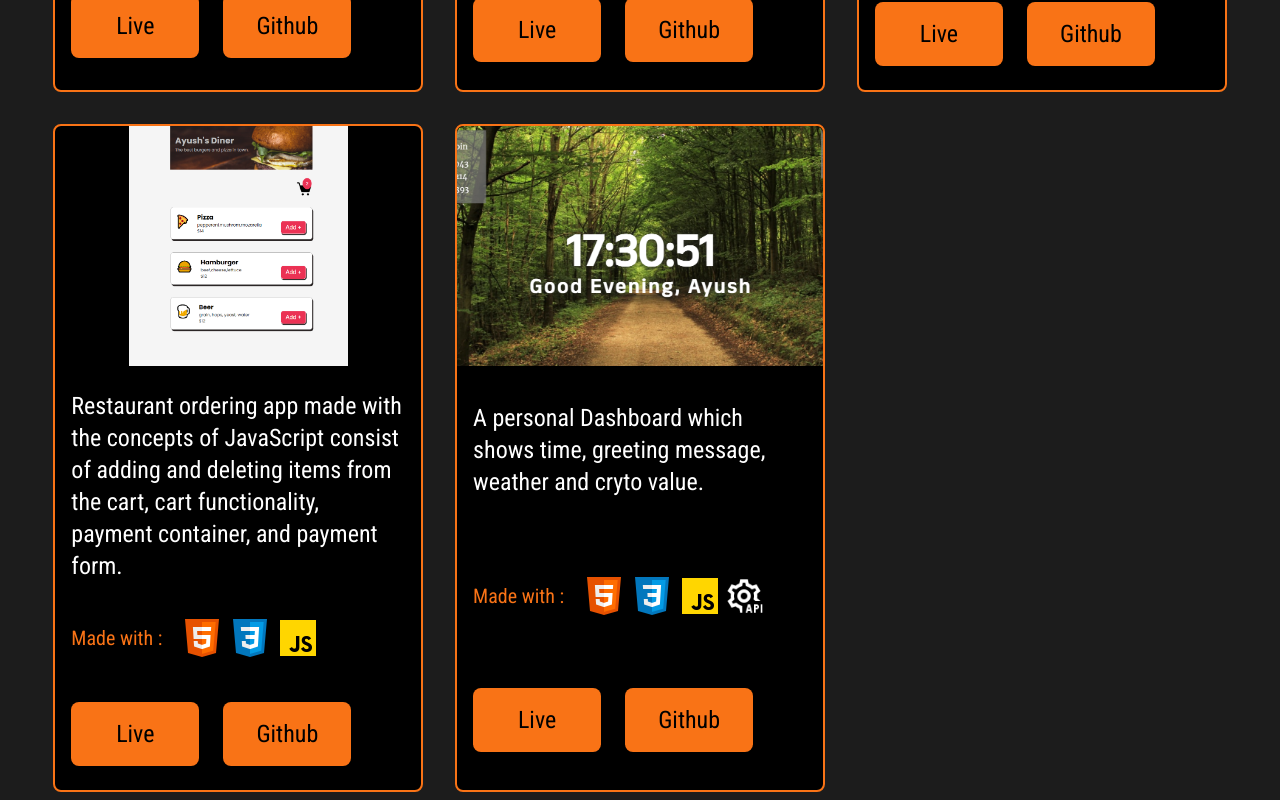
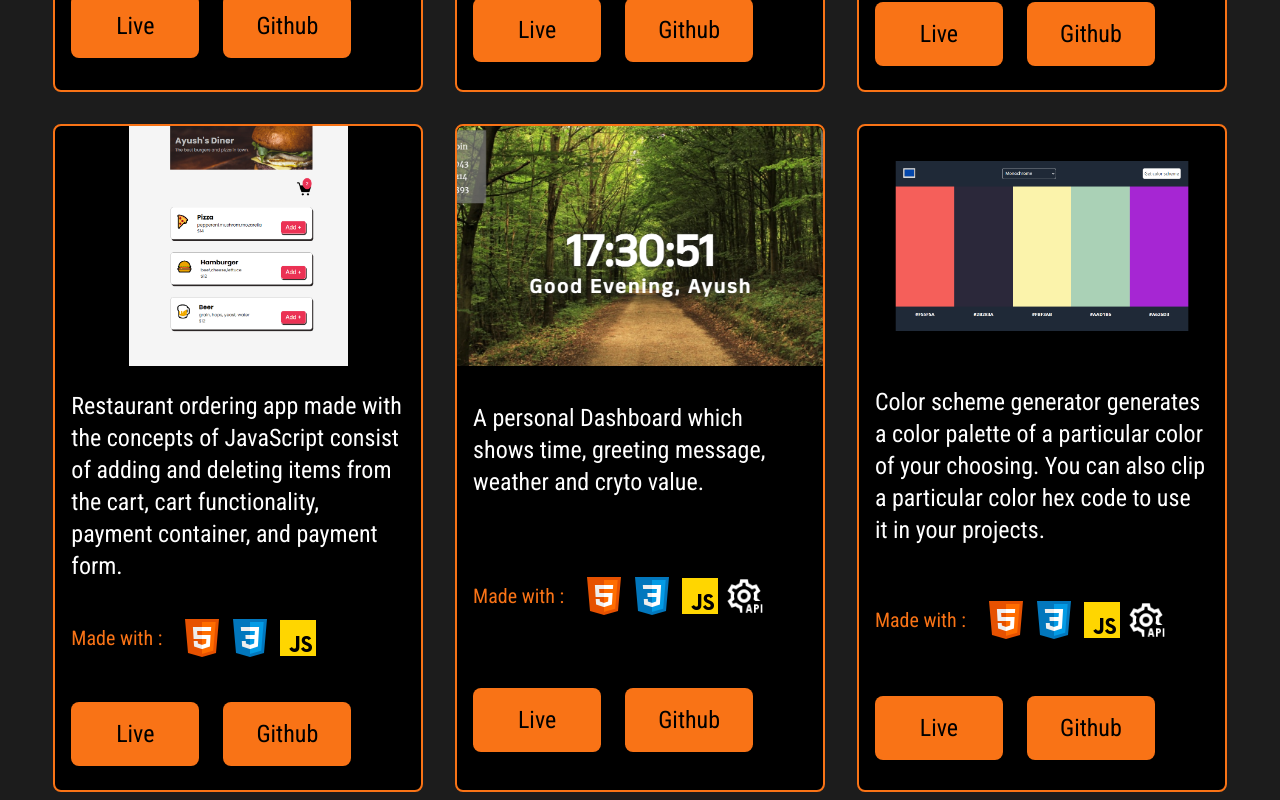
Before and after one commit to Ayush1M/Portfolio-React, a React (Vite) app: page /projects in a window 1280 px wide. Shown: the part 780-1580 px from the top of the page. Built offline with nearby package versions, Linux system fonts and the light colour scheme.

Commit message:
Added a project.

```diff
--- a/src/components/Projects.jsx
+++ b/src/components/Projects.jsx
@@ -4,6 +4,7 @@ import project2 from "../projects/project-image-2.png";
 import project3 from "../projects/project-image-3.png";
 import project4 from "../projects/project-image-4.png";
 import project5 from "../projects/project-image-5.png";
+import project6 from "../projects/project-image-6.png";
 import react from "../images/icons/react-icon.png";
 import css from "../images/icons/css-icon.png";
 import html from "../images/icons/html-icon.png";
@@ -187,6 +188,43 @@ export default function Projects() {
             </a>
           </div>
         </div>
+
+        <div className="border-2 border-orange-500 rounded-lg bg-black grid grid-cols-1">
+          <img
+            className="rounded-t-lg h-60 w-screen object-contain"
+            src={project6}
+            alt=""
+          />
+          <p className="text-white text-2xl mt-2 mx-4">
+            Color scheme generator generates a color palette of a particular color of your choosing. You can also clip a particular color hex code to use it in your projects.
+          </p>
+          <p className="flex items-center text-xl text-orange-500 ml-4 mt-8 max-s:text-lg">
+            Made with :{" "}
+            <img className="w-12 ml-4 max-s:w-8" src={html} alt="" />
+            <img className="w-12 max-s:w-8" src={css} alt="" />
+            <img className="w-12 max-s:w-8" src={javaScript} alt="" />
+            <img className="w-10 max-s:w-8" src={api} alt="" />
+          </p>
+          <div className="flex items-center ml-4 mt-10 mb-6 max-s:flex-col">
+            <a
+              className="bg-orange-500 text-black px-16 py-4 rounded-lg w-1/5 flex items-center justify-center text-2xl mr-6 relative z-10 before:absolute before:inset-0 before:bg-black before:-z-10 before:border-2 before:border-orange-500 before:border-solid before:rounded-lg before:origin-left before:scale-x-0 before:transition-transform before:hover:scale-x-100 hover:text-orange-500 max-s:mr-0 max-s:mb-4 max-s:text-xl max-s:px-12 max-s:py-2"
+              href="https://ayush-color-scheme-generator.netlify.app/"
+              target="_blank"
+              rel="noopener noreferrer"
+            >
+              Live
+            </a>
+
+            <a
+              className="bg-orange-500 text-black px-16 py-4 rounded-lg w-1/5 flex items-center justify-center text-2xl relative z-10 before:absolute before:inset-0 before:bg-black before:-z-10 before:border-2 before:border-orange-500 before:border-solid before:rounded-lg before:origin-left before:scale-x-0 before:transition-transform before:hover:scale-x-100 hover:text-orange-500 max-s:text-xl max-s:px-12 max-s:py-2"
+              href="https://github.com/Ayush1M/color-scheme-generator"
+              target="_blank"
+              rel="noopener noreferrer"
+            >
+              Github
+            </a>
+          </div>
+        </div>
       </section>
       <div className=" text-center transition-all delay-200 my-24 ease-in-out hover:scale-150 w-7/12 m-auto max-xl:w-8/12 max-lg:w-9/12 max-mdp:w-10/12 max-sm:min-w-3">
         <a
```
Also changed, not shown: src/projects/project-image-6.png (added).
